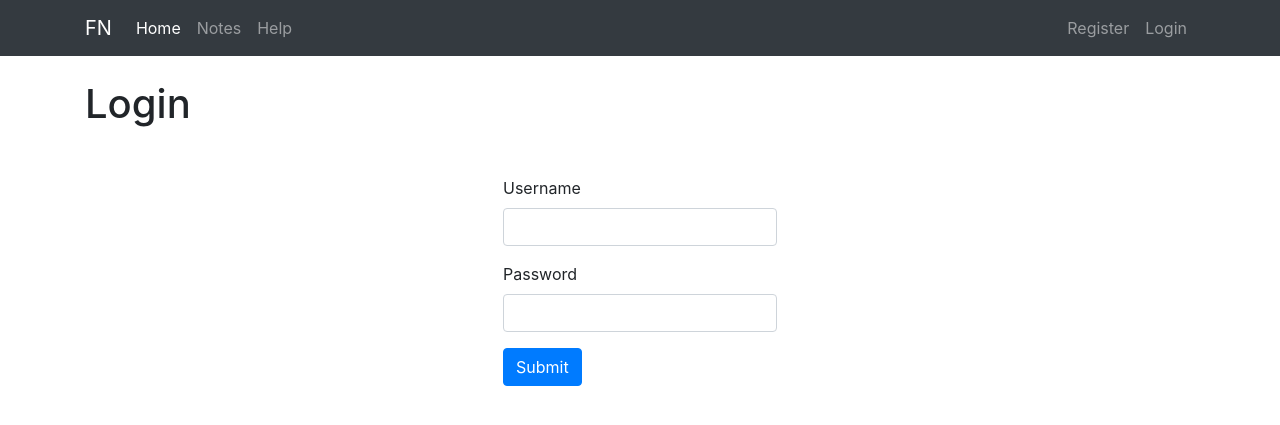
After one commit to 40435291/set09103, a Flask app: page /login in a window 1280 px wide. The commit adds this page. Shown: the top 425 px of the page. Run offline with Flask 2, Linux system fonts and the light colour scheme; some libraries are stand-ins or nearby versions.

Commit message:
Login functionality & Login Test

```diff
--- a/flaskNote/app.py
+++ b/flaskNote/app.py
@@ -61,6 +61,39 @@ def register():
         return redirect(url_for('index'))
     return render_template('register.html', form=form)
 
+# Login functionality
+@app.route('/login', methods=['GET', 'POST'])
+def login():
+    if request.method == 'POST':
+        # Capture Form Data
+        username = request.form['username']
+        password_entered = request.form['password']
+
+        # Create Cursor
+        cur = mysql.connection.cursor()
+
+        # Select user (by username)
+        result = cur.execute("SELECT * FROM users WHERE username = %s", [username])
+
+        if result > 0:
+            # Retrieve stored details (1st match from "result")
+            data = cur.fetchone()
+            password = data['password']
+
+            # Password comparison
+            if sha256_crypt.verify(password_entered, password):
+                app.logger.info('PASSWORD MATCHED')
+
+            else:
+                app.logger.info('INCORRECT PASSWORD')
+
+        else:
+            app.logger.info('USER DOES NOT EXIST')
+
+
+    return render_template('login.html')
+
+
 class RegisterForm(Form):
     name = StringField('Name:', [validators.Length(min=1, max=50)])
     username = StringField('Username:', [validators.Length(min=4, max=25)])
--- a/flaskNote/templates/layout.html
+++ b/flaskNote/templates/layout.html
@@ -9,7 +9,7 @@
     {% include 'includes/_navbar.html' %}
 
     <div class="container">
-        {% include 'includes/_messages.html'%}
+        {% include 'includes/_messages.html' %}
         {% block body %}{% endblock %}
     </div>
 
--- /dev/null
+++ b/flaskNote/templates/login.html
@@ -0,0 +1,20 @@
+{% extends 'layout.html' %}
+
+{% block body %}
+<h1>Login</h1>
+<div class="d-flex justify-content-center p-4 m-4">
+    {% include 'includes/_messages.html' %}
+    <form method="POST" action="">
+        <div class="form-group">
+            <label>Username</label>
+            <input type="text" name="username" class="form-control" value={{request.form.username}}>
+        </div>
+
+        <div class="form-group">
+            <label>Password</label>
+            <input type="text" name="password" class="form-control" value={{request.form.password}}>
+        </div>
+        <p><input type="submit" class="btn btn-primary" value="Submit"></p>
+    </form>
+</div>
+{% endblock %}
--- a/flaskNote/templates/register.html
+++ b/flaskNote/templates/register.html
@@ -3,7 +3,7 @@
 {% block body %}
 <h1>Register</h1>
 <div class="d-flex justify-content-center p-4 m-4">
-    {% from "includes/_formhelpers.html" import render_field %}
+    {% from 'includes/_formhelpers.html' import render_field %}
     <form method="POST" action="">
         <div class="form-group">
             {{render_field(form.name, class_="form-control")}}
```
